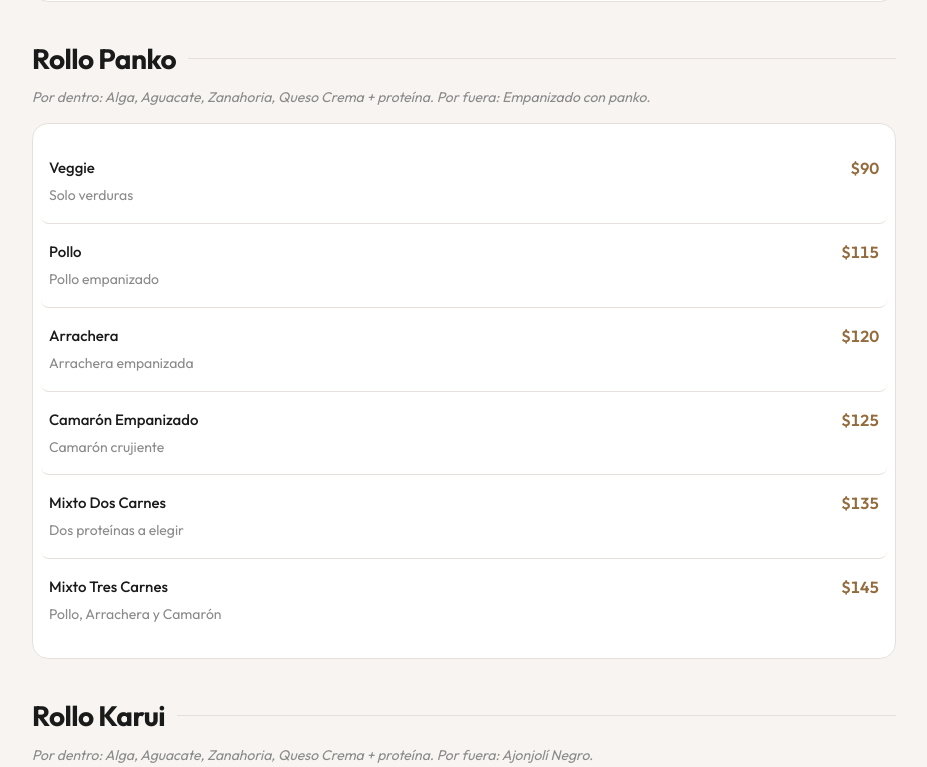
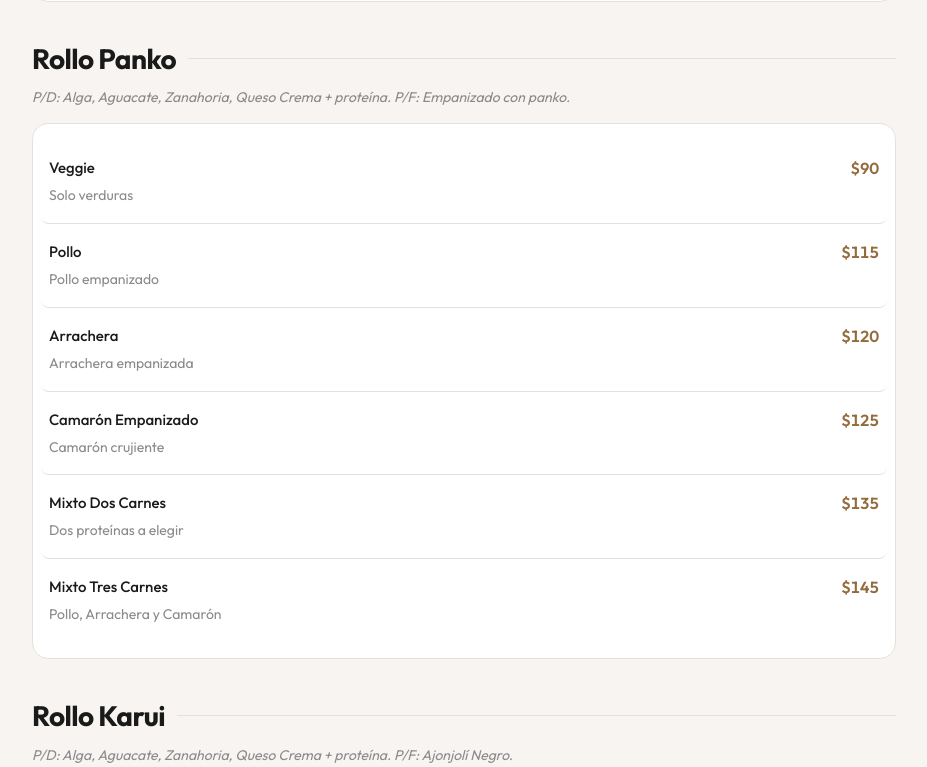
Before and after one commit to VictorLavalle/Panko-Sushi, a Next.js app: page / in a window 1280 px wide. Shown: the part 2273-3040 px from the top of the page, without its empty margins (176-1103 px from the left). Built offline with nearby package versions, Linux system fonts and the light colour scheme.

Commit message:
fix: use P/D and P/F abbreviations in category descriptions

```diff
--- a/src/data/menu-data.ts
+++ b/src/data/menu-data.ts
@@ -33,7 +33,7 @@ export const menuData: MenuData = {
       id: "panko",
       name: "Rollo Panko",
       displayOrder: 2,
-      description: "Por dentro: Alga, Aguacate, Zanahoria, Queso Crema + proteína. Por fuera: Empanizado con panko.",
+      description: "P/D: Alga, Aguacate, Zanahoria, Queso Crema + proteína. P/F: Empanizado con panko.",
       descriptionEn: "Inside: Seaweed, Avocado, Carrot, Cream Cheese + protein. Outside: Panko-breaded.",
       items: [
         { id: "panko-veggie", name: "Veggie", description: "Solo verduras", descriptionEn: "Vegetables only", price: 90 },
@@ -48,7 +48,7 @@ export const menuData: MenuData = {
       id: "karui",
       name: "Rollo Karui",
       displayOrder: 3,
-      description: "Por dentro: Alga, Aguacate, Zanahoria, Queso Crema + proteína. Por fuera: Ajonjolí Negro.",
+      description: "P/D: Alga, Aguacate, Zanahoria, Queso Crema + proteína. P/F: Ajonjolí Negro.",
       descriptionEn: "Inside: Seaweed, Avocado, Carrot, Cream Cheese + protein. Outside: Black Sesame.",
       items: [
         { id: "karui-veggie", name: "Veggie", description: "Solo verduras", descriptionEn: "Vegetables only", price: 85 },
```
